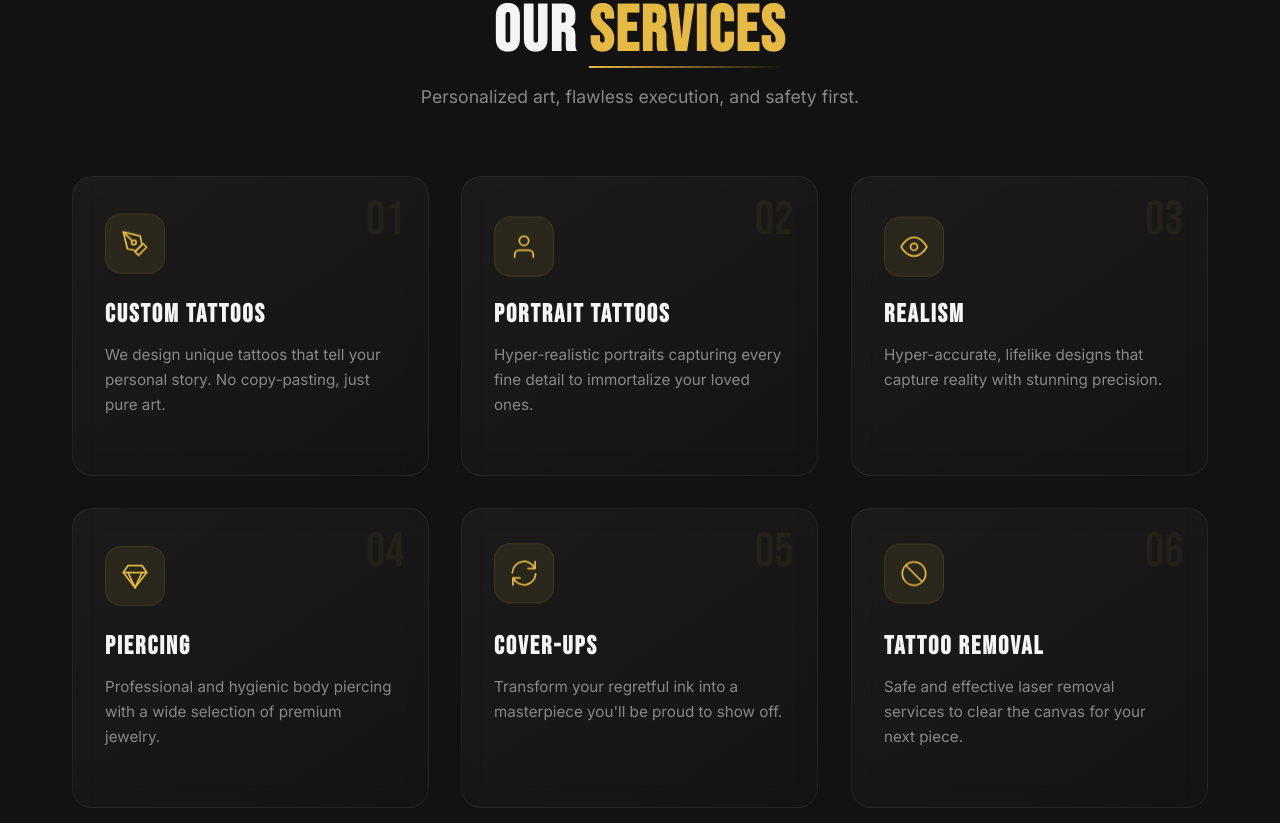
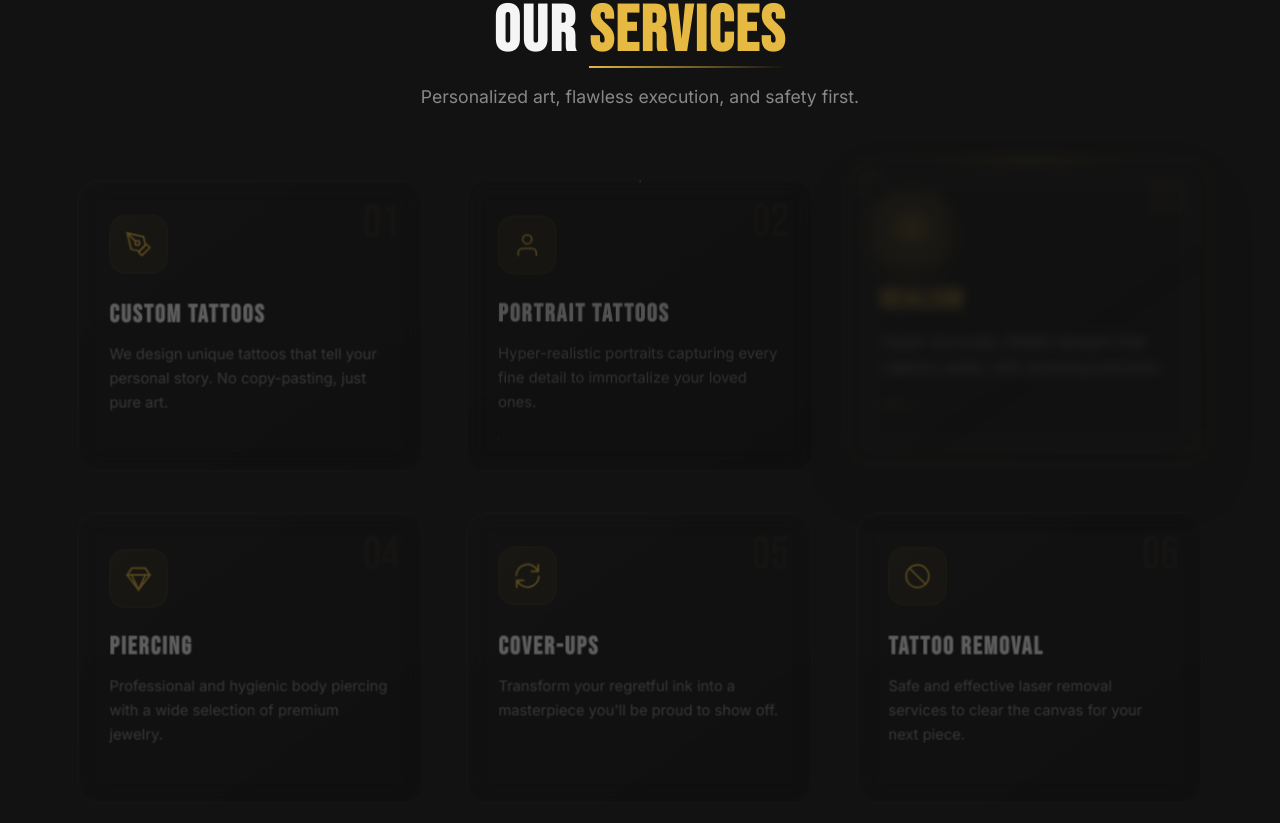
Before and after one commit to sandy230106/xtremetattoo, a Next.js app: page / in a window 1280 px wide. Shown: the part 1737-2560 px from the top of the page. Built offline with nearby package versions, Linux system fonts and the light colour scheme.

Commit message:
feat: auto-cycling service cards - active card lifts with gold shadow, others dim back every 2s

```diff
--- a/src/app/globals.css
+++ b/src/app/globals.css
@@ -1048,6 +1048,77 @@ ul {
 .service-card.reveal-zoom.delay-3 { transition-delay: 0.3s; }
 .service-card.reveal-zoom.delay-4 { transition-delay: 0.4s; }
 .service-card.reveal-zoom.delay-5 { transition-delay: 0.5s; }
+
+/* ---- Auto-cycle active service ---- */
+.service-card {
+    transition: transform 0.6s cubic-bezier(0.25, 1, 0.5, 1),
+                box-shadow 0.6s cubic-bezier(0.25, 1, 0.5, 1),
+                border-color 0.5s ease,
+                opacity 0.6s ease,
+                filter 0.6s ease;
+}
+
+/* When any card is active, dim the others */
+.services-grid:has(.service-active) .service-card:not(.service-active) {
+    opacity: 0.5;
+    filter: brightness(0.7);
+    transform: scale(0.97);
+}
+
+/* The active card lifts up with gold glow */
+.service-card.service-active {
+    transform: translateY(-16px) scale(1.03);
+    border-color: rgba(229, 185, 66, 0.25);
+    box-shadow:
+        0 30px 60px rgba(0, 0, 0, 0.5),
+        0 0 40px rgba(229, 185, 66, 0.08),
+        0 0 80px rgba(229, 185, 66, 0.04);
+    z-index: 2;
+}
+
+.service-card.service-active .service-icon {
+    background: rgba(229, 185, 66, 0.18);
+    border-color: rgba(229, 185, 66, 0.35);
+    box-shadow: 0 8px 30px rgba(229, 185, 66, 0.2);
+    animation: none;
+    transform: translateY(-3px) scale(1.1);
+}
+
+.service-card.service-active .service-icon-glow {
+    opacity: 1;
+    transform: translate(-50%, -50%) scale(1.4);
+}
+
+.service-card.service-active .service-icon-ring {
+    opacity: 1;
+    border-color: rgba(229, 185, 66, 0.2);
+}
+
+.service-card.service-active .service-title {
+    color: var(--clr-gold);
+}
+
+.service-card.service-active .service-desc {
+    color: rgba(255, 255, 255, 0.7);
+}
+
+.service-card.service-active .service-line {
+    width: 60px;
+}
+
+.service-card.service-active .service-number {
+    color: rgba(229, 185, 66, 0.18);
+    transform: translateY(-4px);
+}
+
+.service-card.service-active .service-corner {
+    opacity: 0.4;
+    transform: translate(0, 0);
+}
+
+.service-card.service-active::after {
+    transform: translateX(-50%) scaleX(1);
+}
 
 /* ==========================================================================
    Marquee (Why Us)
@@ -2141,6 +2212,19 @@ input, select, textarea {
         display: none;
     }
 
+    /* Auto-cycle active on mobile */
+    .services-grid:has(.service-active) .service-card:not(.service-active) {
+        opacity: 0.5;
+        filter: brightness(0.7);
+        transform: scale(0.97) !important;
+    }
+
+    .service-card.service-active {
+        transform: translateY(-10px) scale(1.02) !important;
+        border-color: rgba(229, 185, 66, 0.2);
+        box-shadow: 0 20px 40px rgba(0, 0, 0, 0.4), 0 0 30px rgba(229, 185, 66, 0.06);
+    }
+
     /* ---- Marquee ---- */
     .marquee-content span {
         font-size: 1.2rem;
--- a/src/app/page.js
+++ b/src/app/page.js
@@ -33,6 +33,7 @@ export default function Home() {
   const [activeFilter, setActiveFilter] = useState('all');
   const artistImages = ['/a5.jpg', '/a2.JPG', '/a4.JPG', '/a3.JPG'];
   const [artistImageIndex, setArtistImageIndex] = useState(0);
+  const [activeService, setActiveService] = useState(0);
   const servicesRef = useRef(null);
 
   // Mouse-tracking tilt for service cards
@@ -111,6 +112,15 @@ export default function Home() {
     }, 4000);
     return () => clearInterval(id);
   }, [isLoading, artistImages.length]);
+
+  // Auto-cycle active service card every 2s
+  useEffect(() => {
+    if (isLoading) return;
+    const id = setInterval(() => {
+      setActiveService((prev) => (prev + 1) % 6);
+    }, 2000);
+    return () => clearInterval(id);
+  }, [isLoading]);
 
   const handleBookingSubmit = (e) => {
     e.preventDefault();
@@ -267,11 +277,12 @@ export default function Home() {
               ), title: 'Tattoo Removal', desc: 'Safe and effective laser removal services to clear the canvas for your next piece.' },
             ].map((service, i) => (
               <div
-                className={`service-card reveal-zoom delay-${i}`}
+                className={`service-card reveal-zoom delay-${i}${activeService === i ? ' service-active' : ''}`}
                 key={i}
                 onMouseMove={handleCardMouseMove}
                 onMouseLeave={handleCardMouseLeave}
-                style={{ transitionProperty: 'box-shadow, border-color', willChange: 'transform' }}
+                onMouseEnter={() => setActiveService(i)}
+                style={{ willChange: 'transform' }}
               >
                 <div className="service-card-spotlight"></div>
                 <span className="service-number">0{i + 1}</span>
```
